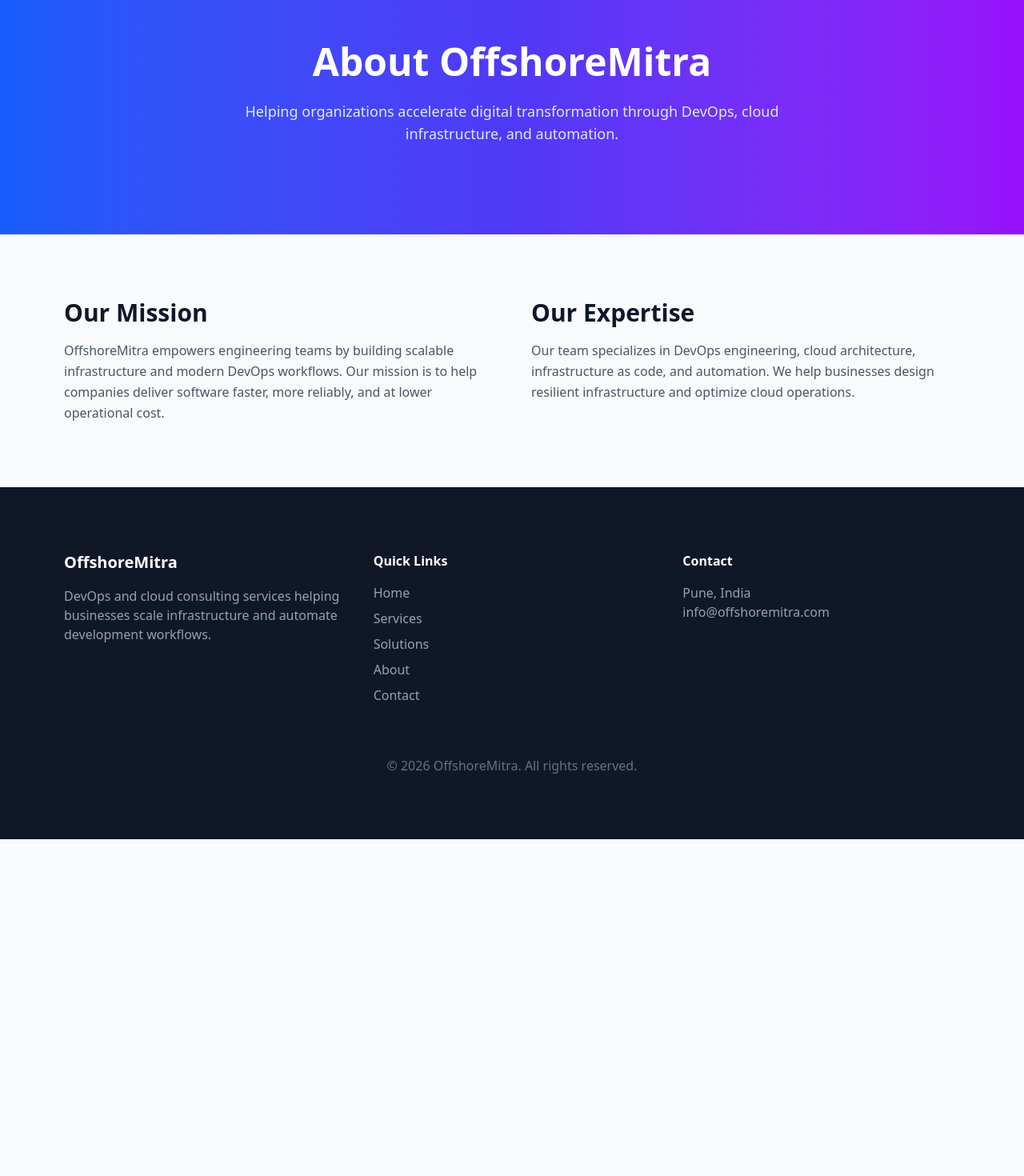
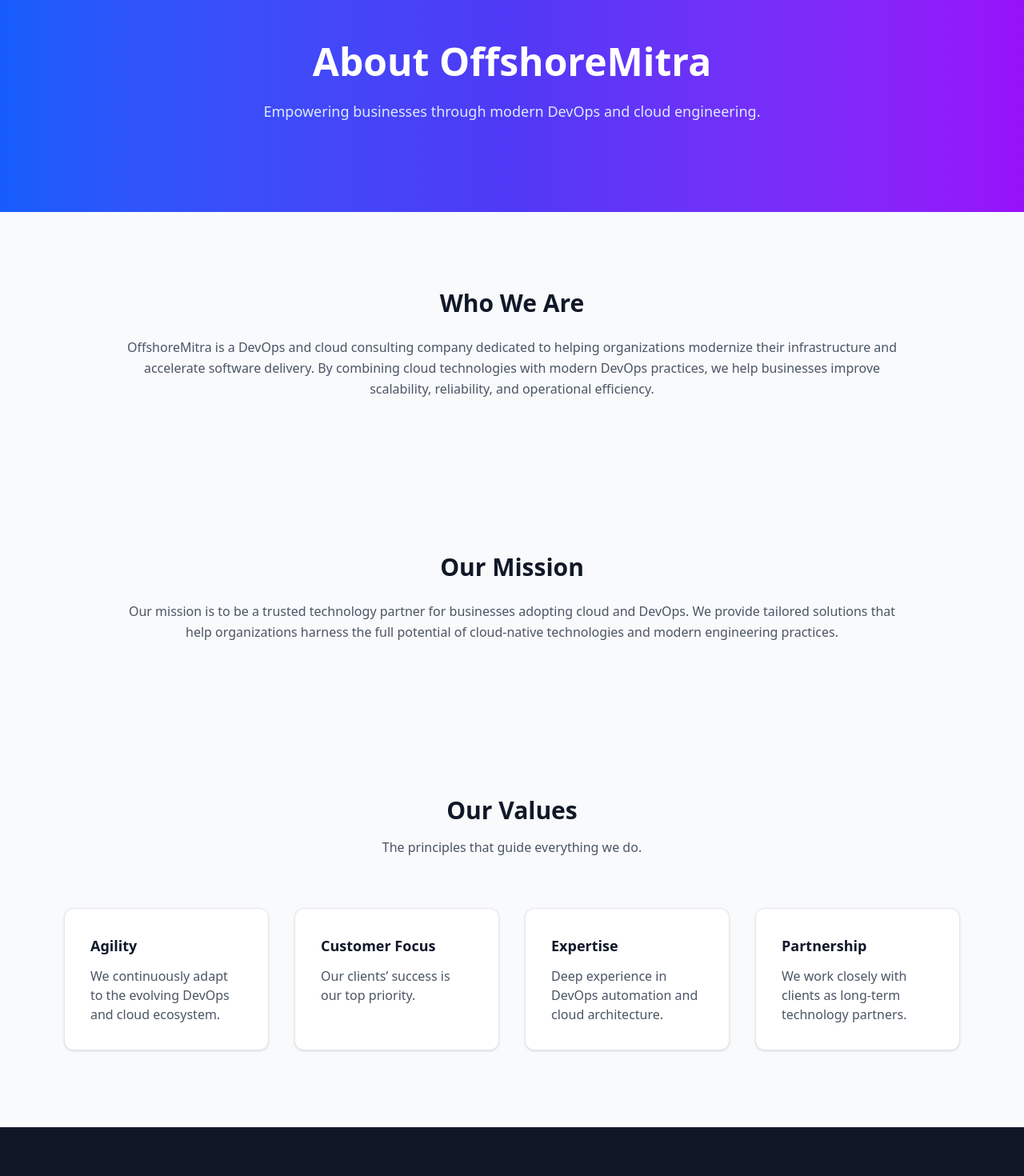
Before and after one commit to Amogh902/Company-s_Website, a Next.js app in the folder apps/: page /about in a window 1280 px wide. Shown: the part 140-1610 px from the top of the page at 80% size. Before the commit the page ends 1189 px from the top, so only its background shows below. Built offline with nearby package versions, Linux system fonts and the light colour scheme.

Commit message:
updated about page

```diff
--- a/apps/app/about/page.js
+++ b/apps/app/about/page.js
@@ -1,3 +1,6 @@
+"use client";
+
+import { motion } from "framer-motion";
 import PageHero from "../../components/PageHero";
 
 export default function AboutPage() {
@@ -6,42 +9,136 @@
 
       <PageHero
         title="About OffshoreMitra"
-        description="Helping organizations accelerate digital transformation through DevOps, cloud infrastructure, and automation."
+        description="Empowering businesses through modern DevOps and cloud engineering."
       />
 
-      <div className="max-w-6xl mx-auto px-4 py-20">
+      {/* About Intro */}
 
-        <div className="grid md:grid-cols-2 gap-12">
+      <section className="py-24">
 
-          <div>
-            <h2 className="text-3xl font-bold mb-4">
-              Our Mission
+        <motion.div
+          className="max-w-5xl mx-auto px-4 text-center"
+          initial={{ opacity: 0, y: 40 }}
+          whileInView={{ opacity: 1, y: 0 }}
+          viewport={{ once: true }}
+          transition={{ duration: 0.6 }}
+        >
+
+          <h2 className="text-3xl font-bold text-gray-900 mb-6">
+            Who We Are
+          </h2>
+
+          <p className="text-gray-600 leading-relaxed">
+            OffshoreMitra is a DevOps and cloud consulting company dedicated to
+            helping organizations modernize their infrastructure and accelerate
+            software delivery. By combining cloud technologies with modern
+            DevOps practices, we help businesses improve scalability,
+            reliability, and operational efficiency.
+          </p>
+
+        </motion.div>
+
+      </section>
+
+      {/* Mission */}
+
+      <section className="bg-gray-50 py-24">
+
+        <motion.div
+          className="max-w-5xl mx-auto px-4 text-center"
+          initial={{ opacity: 0, y: 40 }}
+          whileInView={{ opacity: 1, y: 0 }}
+          viewport={{ once: true }}
+          transition={{ duration: 0.6 }}
+        >
+
+          <h2 className="text-3xl font-bold text-gray-900 mb-6">
+            Our Mission
+          </h2>
+
+          <p className="text-gray-600 leading-relaxed">
+            Our mission is to be a trusted technology partner for businesses
+            adopting cloud and DevOps. We provide tailored solutions that help
+            organizations harness the full potential of cloud-native
+            technologies and modern engineering practices.
+          </p>
+
+        </motion.div>
+
+      </section>
+
+      {/* Values */}
+
+      <section className="py-24">
+
+        <div className="max-w-6xl mx-auto px-4">
+
+          <motion.div
+            className="text-center mb-16"
+            initial={{ opacity: 0 }}
+            whileInView={{ opacity: 1 }}
+            viewport={{ once: true }}
+          >
+
+            <h2 className="text-3xl font-bold text-gray-900">
+              Our Values
             </h2>
 
-            <p className="text-gray-600 leading-relaxed">
-              OffshoreMitra empowers engineering teams by building
-              scalable infrastructure and modern DevOps workflows.
-              Our mission is to help companies deliver software
-              faster, more reliably, and at lower operational cost.
+            <p className="text-gray-600 mt-4">
+              The principles that guide everything we do.
             </p>
-          </div>
 
-          <div>
-            <h2 className="text-3xl font-bold mb-4">
-              Our Expertise
-            </h2>
+          </motion.div>
 
-            <p className="text-gray-600 leading-relaxed">
-              Our team specializes in DevOps engineering, cloud
-              architecture, infrastructure as code, and automation.
-              We help businesses design resilient infrastructure
-              and optimize cloud operations.
-            </p>
-          </div>
+          <motion.div
+            className="grid md:grid-cols-2 lg:grid-cols-4 gap-8"
+            initial={{ opacity: 0, y: 50 }}
+            whileInView={{ opacity: 1, y: 0 }}
+            viewport={{ once: true }}
+            transition={{ duration: 0.6 }}
+          >
+
+            {[
+              {
+                title: "Agility",
+                desc: "We continuously adapt to the evolving DevOps and cloud ecosystem."
+              },
+              {
+                title: "Customer Focus",
+                desc: "Our clients’ success is our top priority."
+              },
+              {
+                title: "Expertise",
+                desc: "Deep experience in DevOps automation and cloud architecture."
+              },
+              {
+                title: "Partnership",
+                desc: "We work closely with clients as long-term technology partners."
+              }
+            ].map((value, i) => (
+
+              <div
+                key={i}
+                className="p-8 bg-white rounded-xl border border-gray-200 shadow-sm hover:shadow-xl hover:-translate-y-2 transition-all duration-300"
+              >
+
+                <h3 className="font-semibold text-lg mb-3">
+                  {value.title}
+                </h3>
+
+                <p className="text-gray-600">
+                  {value.desc}
+                </p>
+
+              </div>
+
+            ))}
+
+          </motion.div>
 
         </div>
 
-      </div>
+      </section>
 
     </div>
   );
```
